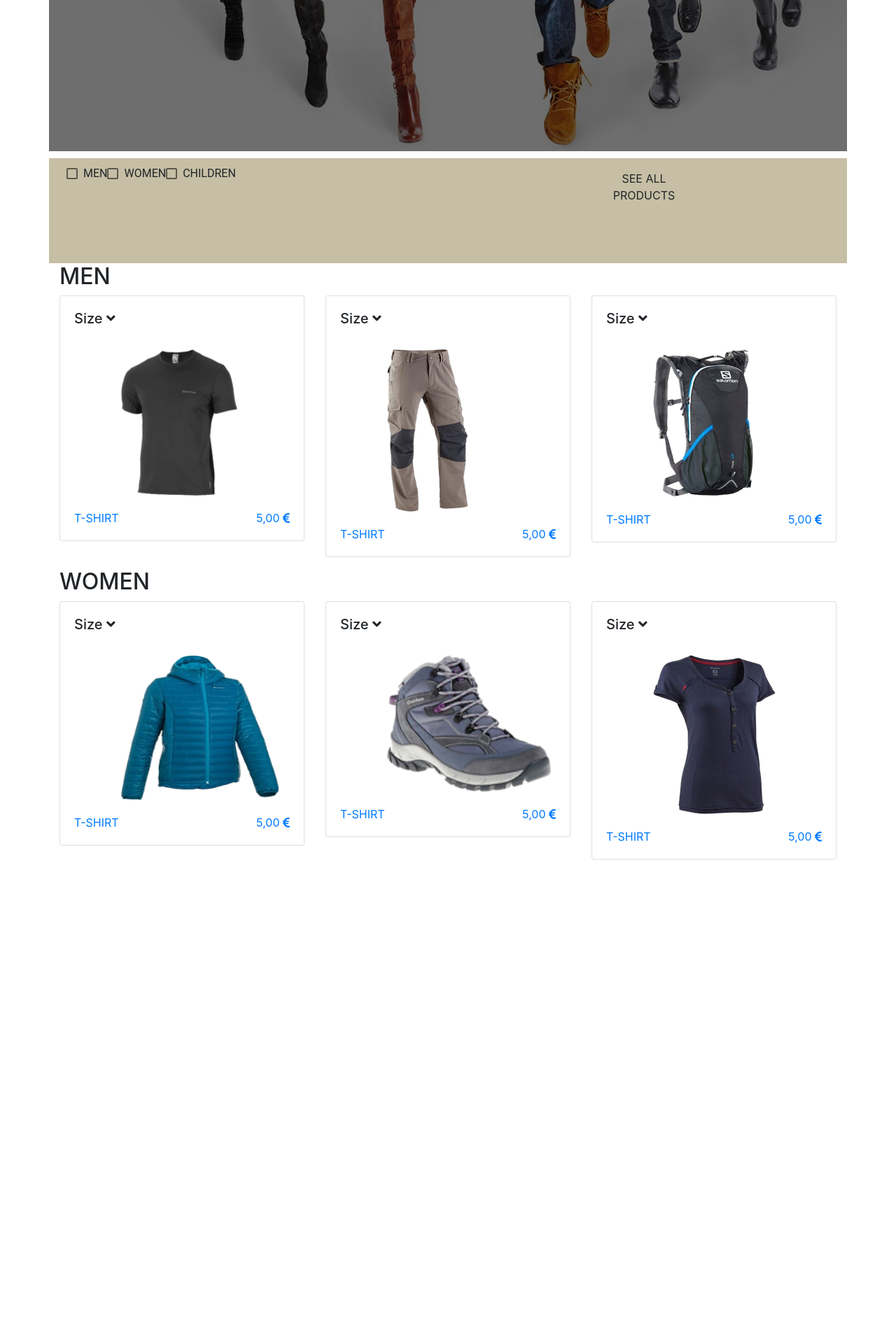
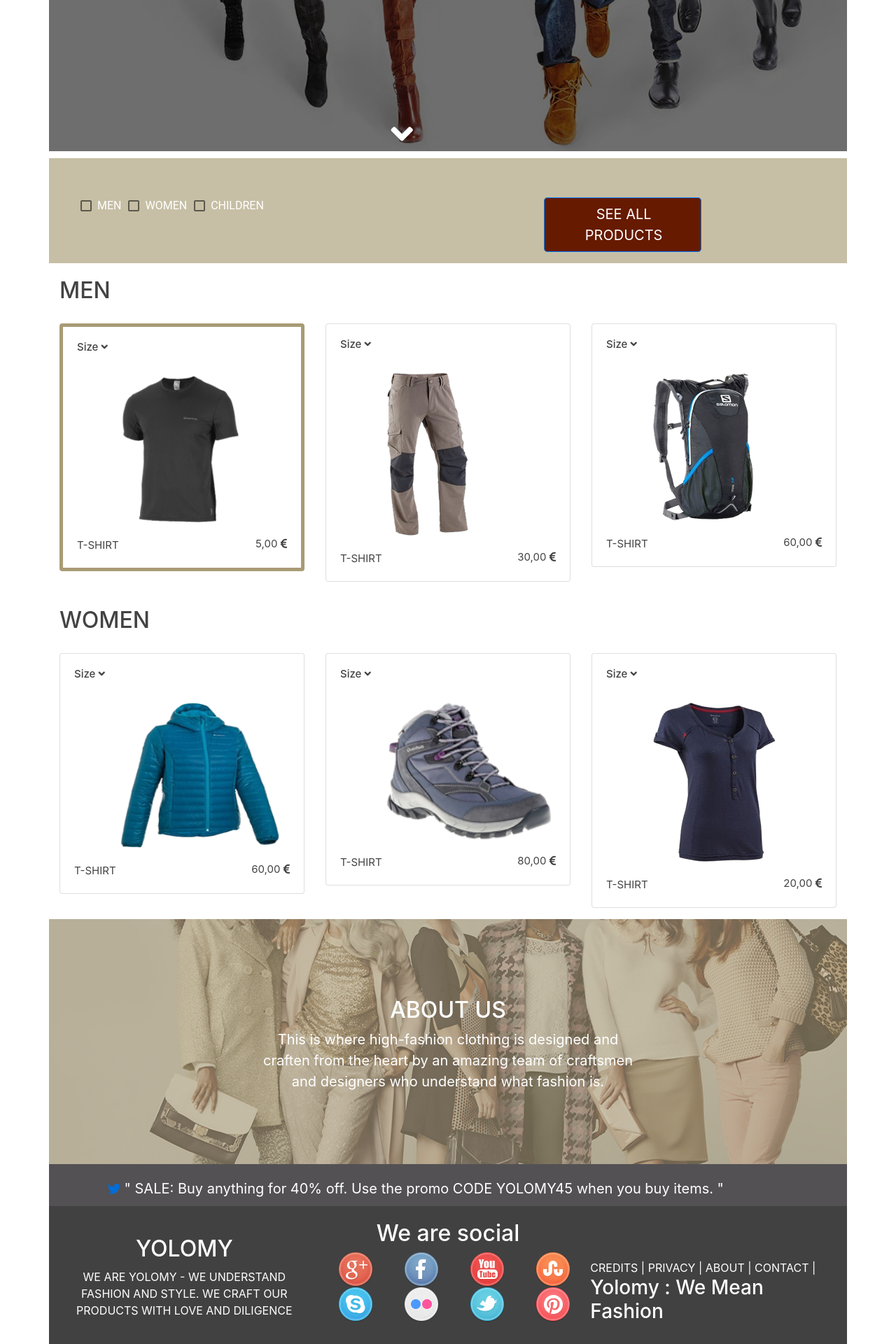
Before and after one commit to vonmutinda/Yolomy, an Angular app: page / in a window 1280 px wide. Shown: the part 574-2494 px from the top of the page at 70% size. Before the commit the page ends 1818 px from the top, so only its background shows below. Built offline with nearby package versions, Linux system fonts and the light colour scheme.

Commit message:
first draft complete

```diff
--- a/src/app/app.component.html
+++ b/src/app/app.component.html
@@ -38,12 +38,14 @@
             It all starts with what you're wearing.
           </h3>
 
-          <i id="down" class="fas fa-angle-down text-center"></i>
       </div>
 
       <div class="col-md-1"></div>
     </div>
     <!-- ./ content for page one END -->
+
+    <i style="font-size:50px;position:absolute;bottom:0; margin-bottom:10px; margin-left:37%;" class="fas fa-angle-down"></i>
+
 </div>
 
 <!-- page two -->
@@ -51,9 +53,8 @@
 
   <!-- .first element of page two -->
   <div id="page2" class="row">
-
     <!-- selected buttons -->
-    <div class="col-md-8">
+    <div class="col-md-7">
       <form action="">
 
         <mat-checkbox> MEN </mat-checkbox>
@@ -63,13 +64,9 @@
       </form>
     </div>
     <!-- ./ selected buttons -->
+    <div class="col-md-3">
+      <button type="button" class="btn btn-primary btn-lg"> SEE ALL PRODUCTS </button>
 
-
-    <div class="col-md-2">
-
-      <button class="btn" >
-        SEE ALL PRODUCTS
-      </button>
     </div>
 
   </div>
@@ -78,12 +75,12 @@
 
   <!-- . category for mens' wear -->
   <div class="women-cat" >
-    <h2> MEN </h2>
+    <h2 class="cat" > MEN </h2>
   </div>
 
   <div class="row">
     <div class="col-md-4">
-      <div class="card mb-3">
+      <div class="card mb-3 selected">
         <div class="card-body">
           <h5 class="card-title">Size <i class="fas fa-angle-down" ></i> </h5>
         </div>
@@ -94,6 +91,7 @@
         </div>
       </div>
     </div>
+
     <div class="col-md-4">
       <div class="card mb-3">
         <div class="card-body">
@@ -102,7 +100,7 @@
         <img class="img-responsive" style="width:116px; height:232px;"src="../assets/products/pants.png" alt="Card image">
         <div class="card-body">
           <a href="#" class="card-link"> T-SHIRT </a>
-          <a href="#" class="card-link float-right"> 5,00 <i class="fas fa-euro-sign"></i> </a>
+          <a href="#" class="card-link float-right"> 30,00 <i class="fas fa-euro-sign"></i> </a>
         </div>
       </div>
     </div>
@@ -115,7 +113,7 @@
         <img style="width:143px; height:211px;" src="../assets/products/backpack.png" alt="Card image">
         <div class="card-body">
           <a href="#" class="card-link"> T-SHIRT </a>
-          <a href="#" class="card-link float-right"> 5,00 <i class="fas fa-euro-sign"></i> </a>
+          <a href="#" class="card-link float-right"> 60,00 <i class="fas fa-euro-sign"></i> </a>
         </div>
       </div>
     </div>
@@ -126,7 +124,7 @@
 
   <!-- . category for womens' wear -->
   <div class="women-cat">
-    <h2> WOMEN </h2>
+    <h2 class="cat" > WOMEN </h2>
   </div>
 
   <div class="row">
@@ -138,7 +136,7 @@
         <img class="img-responsive" height="207px" width="226px" src="../assets/products/giacket.png" alt="Card image">
         <div class="card-body">
           <a href="#" class="card-link"> T-SHIRT </a>
-          <a href="#" class="card-link float-right"> 5,00 <i class="fas fa-euro-sign"></i> </a>
+          <a href="#" class="card-link float-right"> 60,00 <i class="fas fa-euro-sign"></i> </a>
         </div>
       </div>
     </div>
@@ -150,7 +148,7 @@
         <img class="img-responsive" style="width:234px; height:195px;" src="../assets/products/trekkingshoes.png" alt="Card image">
         <div class="card-body">
           <a href="#" class="card-link"> T-SHIRT </a>
-          <a href="#" class="card-link float-right"> 5,00 <i class="fas fa-euro-sign"></i> </a>
+          <a href="#" class="card-link float-right"> 80,00 <i class="fas fa-euro-sign"></i> </a>
         </div>
       </div>
     </div>
@@ -163,7 +161,7 @@
         <img style="width:175px; height:227px;" src="../assets/products/tshirt_ladies.png" alt="Card image">
         <div class="card-body">
           <a href="#" class="card-link"> T-SHIRT </a>
-          <a href="#" class="card-link float-right"> 5,00 <i class="fas fa-euro-sign" ></i>  </a>
+          <a href="#" class="card-link float-right"> 20,00 <i class="fas fa-euro-sign" ></i>  </a>
         </div>
       </div>
     </div>
@@ -178,10 +176,95 @@
 
 
 <!-- .page three - ABOUT section -->
+<div class="container">
+  <div id="about-us" class="row">
+    <div class="col-md-3"></div>
 
-<div class="container">
+    <div class="col-md-6 text-center ">
+      <h2> ABOUT US </h2>
+      <blockquote class="blockquote text-center">
+        <p class="mb-0">
+          This is where high-fashion clothing is designed and craften from the heart by an amazing team
+          of craftsmen and designers who understand what fashion is.
+        </p>
+      </blockquote>
+
+    </div>
+
+    <div class="col-md-3"></div>
+  </div>
+
+</div>
+<!-- ./page three - ABOUT section -->
+
+  <!-- .discount information -->
+  <div class="container discount">
+    <blockquote class="blockquote">
+      <p style="padding-left:20px;" class="mb-0">
+        <i style="color:#016dd9; font-size:18px;" class="fab fa-twitter"></i> " SALE: Buy anything for 40% off. Use the promo CODE YOLOMY45 when you buy items. "
+      </p>
+    </blockquote>
+  </div>
+  <!-- ./discount information END -->
 
 
+
+
+<!-- .social section -->
+<div class="container footer">
+  <div class="row">
+    <!-- .mantra -->
+    <div style="padding-top: 2%;" class="col-md-4">
+      <h2 class="text-center" > YOLOMY </h2>
+      <p class="text-center" >
+         WE ARE YOLOMY - WE UNDERSTAND
+        FASHION AND STYLE. WE CRAFT OUR <br> PRODUCTS WITH LOVE AND DILIGENCE
+      </p>
+    </div>
+    <!-- ./mantra -->
+
+
+    <!-- . social icons -->
+    <div class="col-md-4">
+      <h2 class="text-center"> We are social </h2>
+
+      <div class="row">
+        <div class="col-md-3">
+          <img src="../assets/social_icons/g_plus.png" alt="">
+        </div>
+        <div class="col-md-3">
+            <img src="../assets/social_icons/facebook.png" alt="">
+        </div>
+        <div class="col-md-3">
+          <img src="../assets/social_icons/you_tube.png" alt="">
+        </div>
+        <div class="col-md-3">
+          <img src="../assets/social_icons/stumble_upon.png" alt="">
+        </div>
+        <div class="col-md-3">
+          <img src="../assets/social_icons/skype.png" alt="">
+        </div>
+        <div class="col-md-3">
+          <img src="../assets/social_icons/flickr.png" alt="">
+        </div>
+        <div class="col-md-3">
+          <img src="../assets/social_icons/twitter.png" alt="">
+        </div>
+        <div class="col-md-3">
+          <img src="../assets/social_icons/pinterest.png" alt="">
+        </div>
+      </div>
+
+    </div>
+    <!-- ./ social icons END -->
+
+    <!-- .credits -->
+    <div class="col-md-4 credits">
+      CREDITS | PRIVACY | ABOUT |  CONTACT |  <br>
+
+      <h3> Yolomy : We Mean Fashion </h3>
+    </div>
+    <!-- ./credits -->
+  </div>
 </div>
-
-<!-- ./page three - ABOUT section -->
+<!-- ./ social section END -->
--- a/src/app/app.component.scss
+++ b/src/app/app.component.scss
@@ -1,6 +1,5 @@
 .container{
-    // padding-left: 0;
-    // padding-right: 0;
+   color:white;
 }
 
 
@@ -18,13 +17,41 @@
 
 .page1-content{
    margin-top: 20%;
-   color: white;
 }
 
-#down{
-    bottom: 0;
-    margin-bottom: 10px;
+#see-product, .btn-primary{
+    background-color: #661a00;
+    background-image: -webkit-gradient(linear, left top, left bottom, from(#661a00), color-stop(6%, #661a00), to(#661a00));
+}
 
+div#down i{
+   font-size: 24px;
+}
+
+.cat{
+   color: #434343;
+   padding: 20px 0;
+}
+
+.men:after{
+    position: absolute;
+    top: 1em;
+    left: 0;
+    content: "";
+    width: 150px;
+    height: 0;
+    border-bottom: 1px solid #434343;
+}
+
+
+a.card-link, h5{
+    color:#434343;
+    font-size: 15px;
+}
+
+
+.selected{
+    border: 5px solid  #a99b76;
 }
 
 
@@ -32,6 +59,18 @@
     background-color: #c6bfa5;
     height: 150px;
     padding: 10px;
+    padding-top: 5%;
+    padding-left: 30px;
+}
+
+mat-checkbox{
+    padding-right: 10px;
+
+}
+
+.btn-lg{
+    padding-left: 20px;
+    margin-left: 20px;
 }
 
 .item{
@@ -41,3 +80,32 @@
 img{
     margin-left: 25%;
 }
+
+
+#about-us{
+    background-image: url('../assets/backgrounds/about.jpg');
+    height: 350px;
+    padding-top: 10%;
+}
+
+blockquote p{
+
+}
+
+.discount{
+    height: 60px;
+    color: white;
+    background-color: #535154;
+    padding-left: 5%;
+    padding-top: 20px;
+    padding-bottom: 20px;
+}
+
+.footer{
+    background-color: #414141;
+    padding: 20px;
+}
+
+.credits{
+    padding-top: 5%;
+}
--- a/src/app/app.component.ts
+++ b/src/app/app.component.ts
@@ -7,4 +7,7 @@ import { Component } from '@angular/core';
 })
 export class AppComponent {
   title = 'yolomy';
+
+  selected = true;
+
 }
--- a/src/app/app.module.ts
+++ b/src/app/app.module.ts
@@ -5,6 +5,7 @@ import { AppRoutingModule } from './app-routing.module';
 import { AppComponent } from './app.component';
 
 import {MatCheckboxModule} from '@angular/material/checkbox';
+import { FormsModule } from '@angular/forms';
 
 @NgModule({
   declarations: [
@@ -13,7 +14,8 @@ import {MatCheckboxModule} from '@angular/material/checkbox';
   imports: [
     BrowserModule,
     AppRoutingModule,
-    MatCheckboxModule
+    MatCheckboxModule,
+    FormsModule,
   ],
   providers: [],
   bootstrap: [AppComponent]
```
